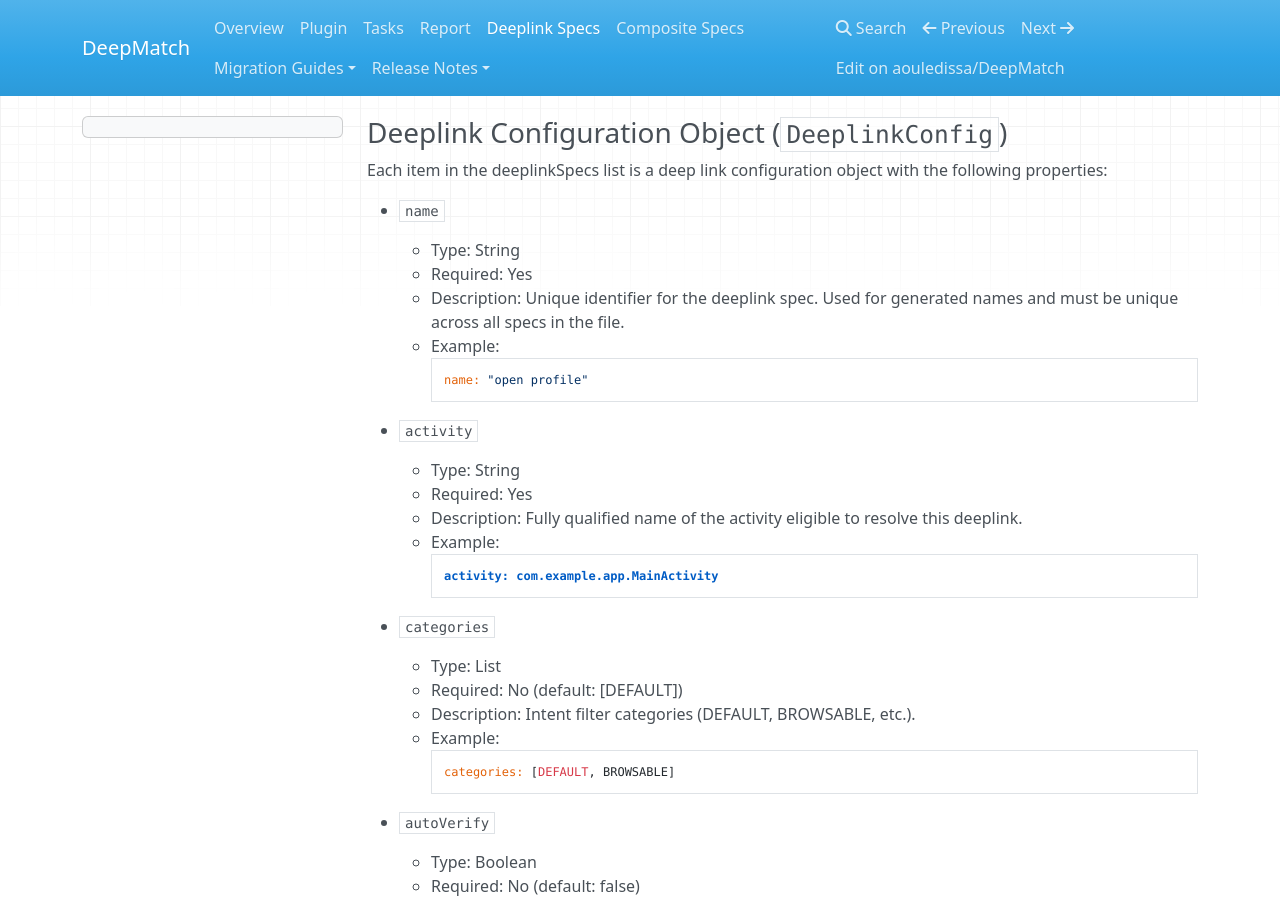
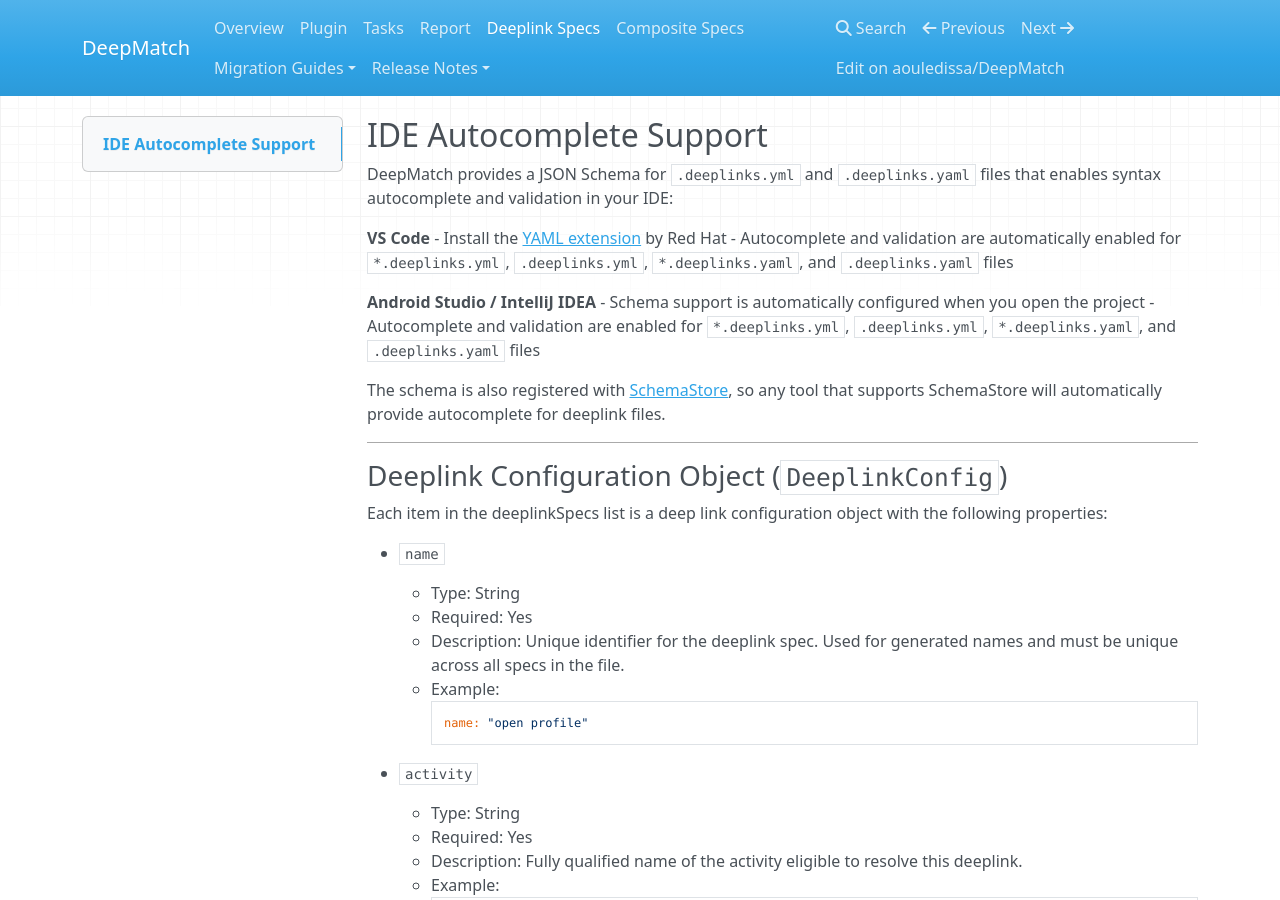
Before and after one commit to aouledissa/deep-match, an MkDocs documentation site: the page built from docs/deeplink-specs.md, in a window 1280 px wide and 900 px high. Built offline with MkDocs 1.6.1, drawn with Linux system fonts in a browser that asks for light colours; nearby versions of some CDN libraries.

Commit message:
add deeplinks yaml schema (#33)
* add deeplinks yaml schema

* add support for yaml extension

---------

Co-authored-by: aouledissa <dev@aouledissa.com>

```diff
--- a/docs/deeplink-specs.md
+++ b/docs/deeplink-specs.md
@@ -1,3 +1,19 @@
+## IDE Autocomplete Support
+
+DeepMatch provides a JSON Schema for `.deeplinks.yml` and `.deeplinks.yaml` files that enables syntax autocomplete and validation in your IDE:
+
+**VS Code**
+- Install the [YAML extension](https://marketplace.visualstudio.com/items?itemName=redhat.vscode-yaml) by Red Hat
+- Autocomplete and validation are automatically enabled for `*.deeplinks.yml`, `.deeplinks.yml`, `*.deeplinks.yaml`, and `.deeplinks.yaml` files
+
+**Android Studio / IntelliJ IDEA**
+- Schema support is automatically configured when you open the project
+- Autocomplete and validation are enabled for `*.deeplinks.yml`, `.deeplinks.yml`, `*.deeplinks.yaml`, and `.deeplinks.yaml` files
+
+The schema is also registered with [SchemaStore](https://www.schemastore.org/), so any tool that supports SchemaStore will automatically provide autocomplete for deeplink files.
+
+---
+
 ### Deeplink Configuration Object (`DeeplinkConfig`)
 
 Each item in the deeplinkSpecs list is a deep link configuration object with the following properties:
```
Also changed, not shown: 2 other files.
